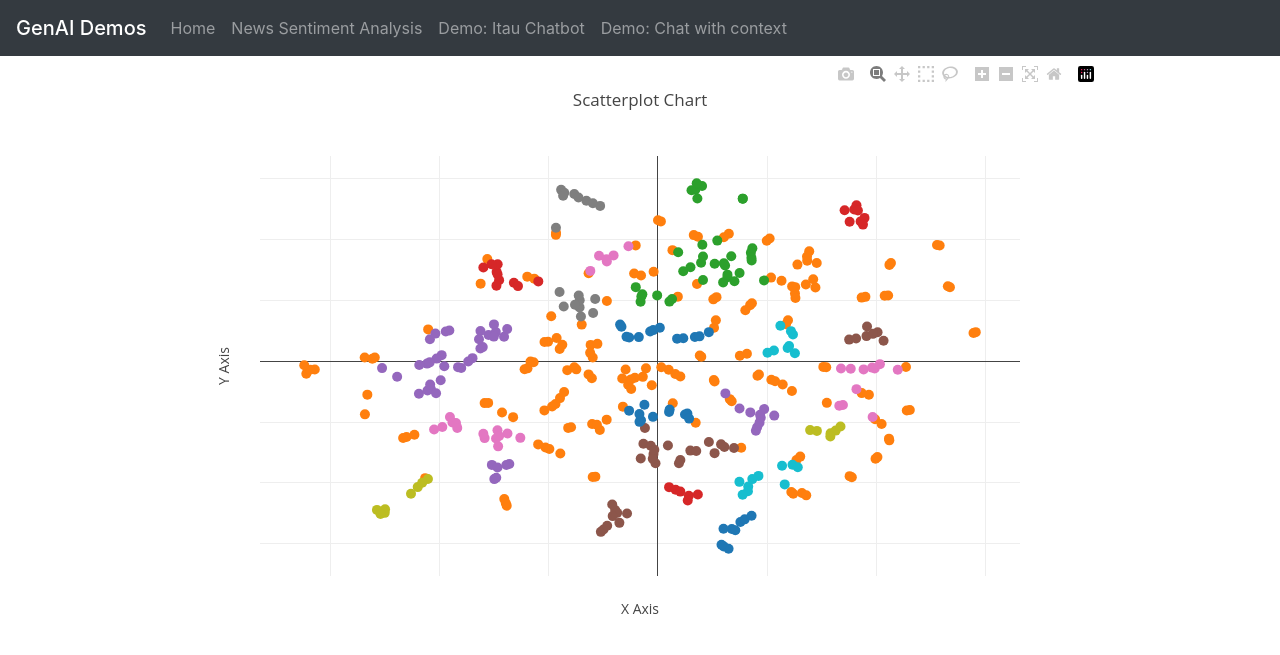
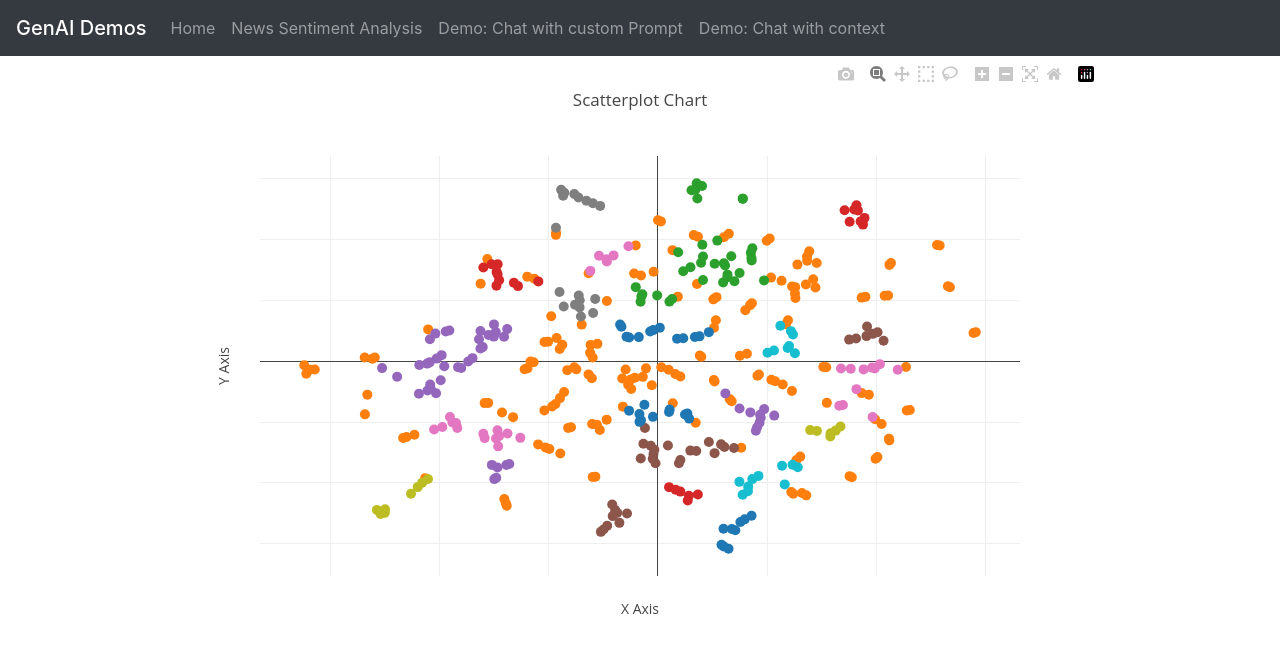
Before and after one commit to agvc/demo-gen-ai, a Flask app: page / in a window 1280 px wide. Shown: the top 655 px of the page. Run offline with Flask 3, Linux system fonts and the light colour scheme; parts of the project's set-up code (start-up, migrations or seed data) failed here and were passed over; some libraries are stand-ins or nearby versions.

Commit message:
make it more generalized

```diff
--- a/main.py
+++ b/main.py
@@ -75,9 +75,9 @@ def sentiment_analysis():
     return render_template('sentiment.html', data=data)
 
 
-@app.route('/chat_itau')
-def chat_itau():
-    return render_template('chat_itau.html')
+@app.route('/chat_prompt')
+def chat_prompt():
+    return render_template('chat_prompt.html')
 
 
 @app.route('/chat_context')
--- a/templates/base.html
+++ b/templates/base.html
@@ -25,7 +25,7 @@
             <a class="nav-link" href="/sentiment_analysis">News Sentiment Analysis</a>
           </li>
           <li class="nav-item">
-            <a class="nav-link" href="/chat_itau">Demo: Itau Chatbot</a>
+            <a class="nav-link" href="/chat_prompt">Demo: Chat with custom Prompt</a>
           </li>
           <li class="nav-item">
             <a class="nav-link" href="/chat_context">Demo: Chat with context</a>
--- a/templates/chat_itau.html
+++ b/templates/chat_prompt.html
@@ -38,7 +38,7 @@
           document.querySelector('#user-input').value = '';
 
           try {
-              const response = await fetch('/itau_chat', { // Replace with your Flask API endpoint
+              const response = await fetch('/prompt_chat', { // Replace with your Flask API endpoint
                   method: 'POST',
                   body: JSON.stringify({ 'message': userInput }),
                   headers: { 'Content-Type': 'application/json' }
```
